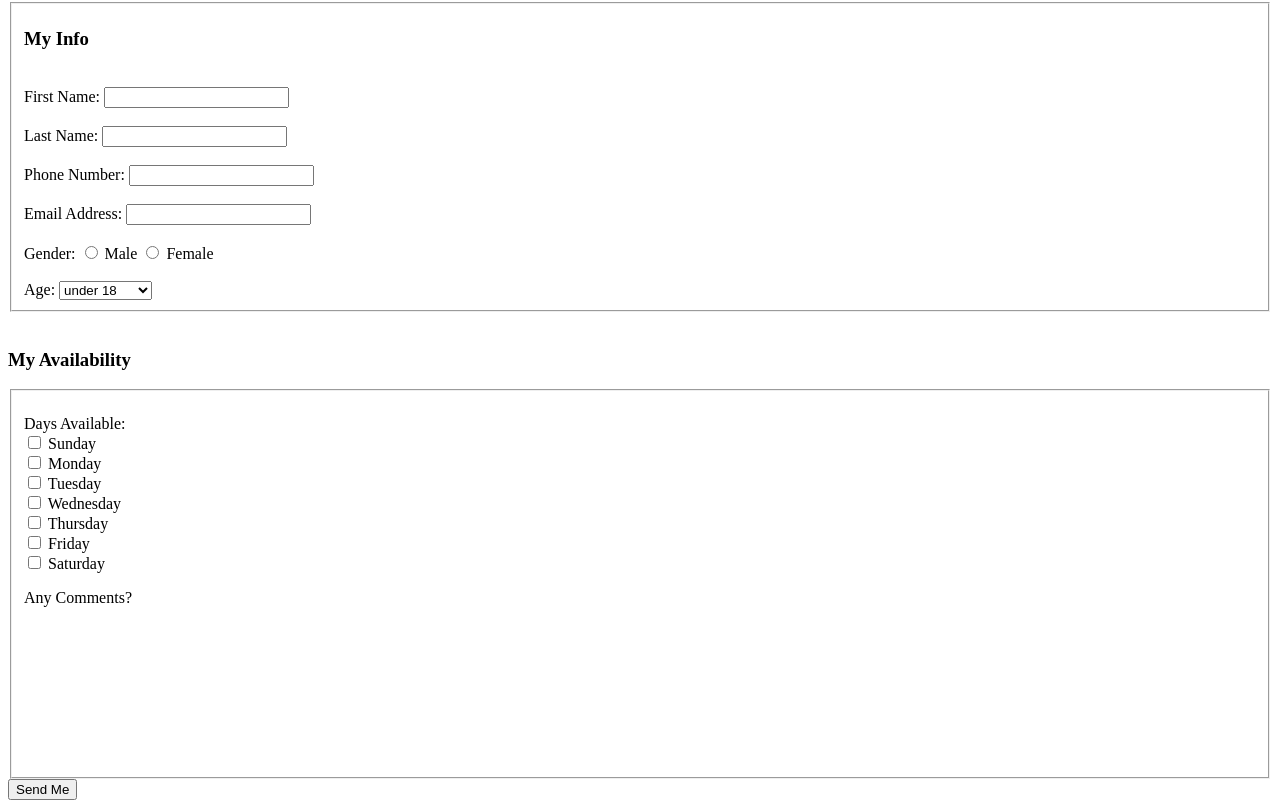
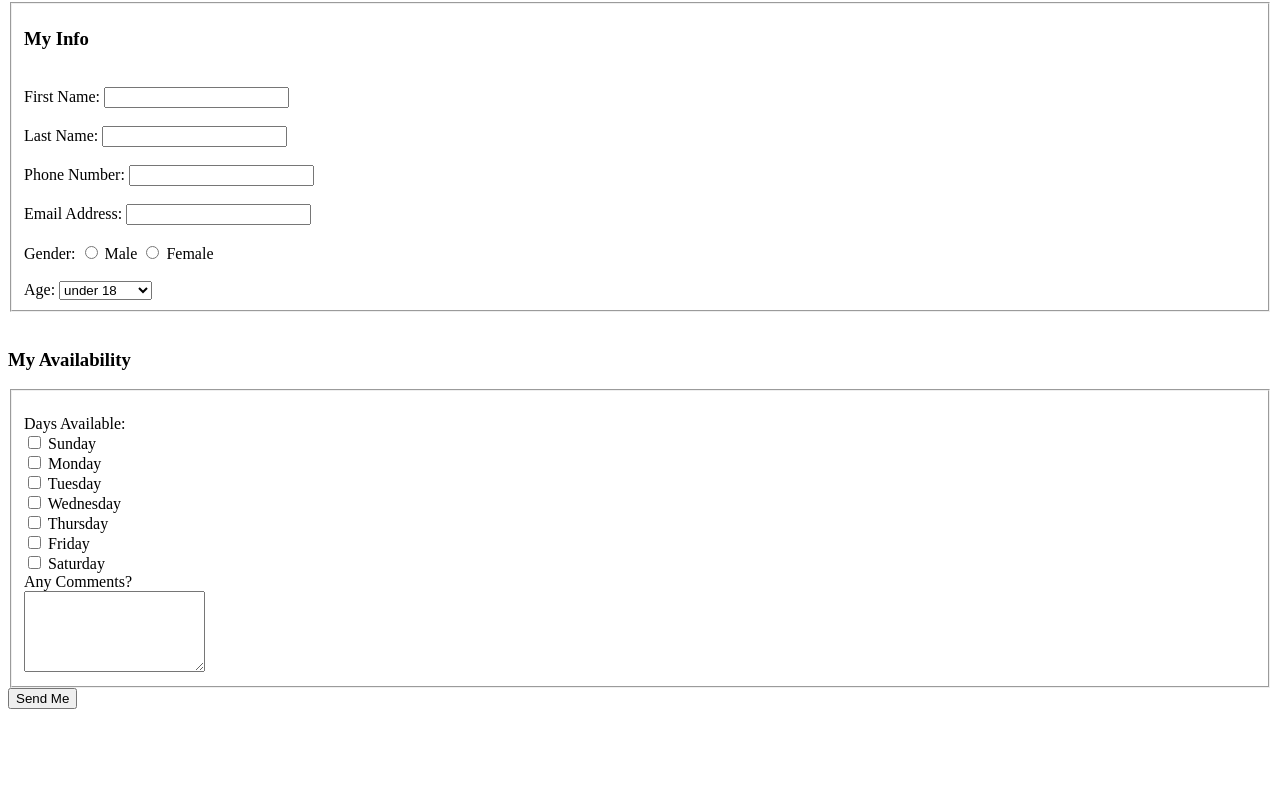
Before and after one commit to jfabrycky/lab04, a plain HTML site: page index.html in a window 1280 px wide. Shown: the part 78-886 px from the top of the page. After the commit the page ends 800 px from the top, so only its background shows below. Drawn offline with Linux system fonts and the light colour scheme.

Commit message:
Update index.html
Putting in text area for comments

```diff
--- a/index.html
+++ b/index.html
@@ -56,8 +56,8 @@
       <input type="checkbox" id="availability" name="availability" value="Saturday">
       <label for="Saturday">Saturday</label>
       <br>
-      <p> Any Comments? </p>
-      <br><br><br><br><br><br><br><br>
+      <label for="comments">Any Comments?</label><br>
+      <textarea name="comments" cols="20" rows="5"></textarea>
       </fieldset>
     </form>
     <form
```
